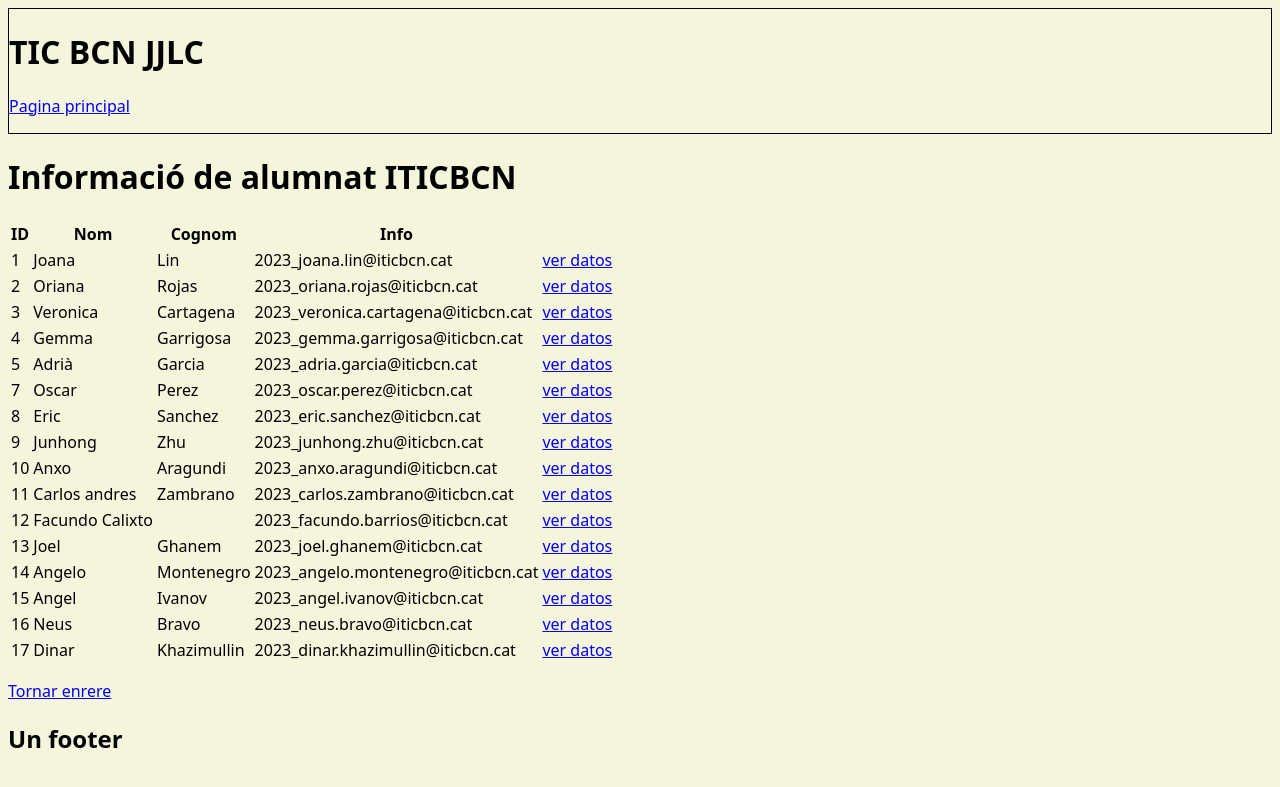
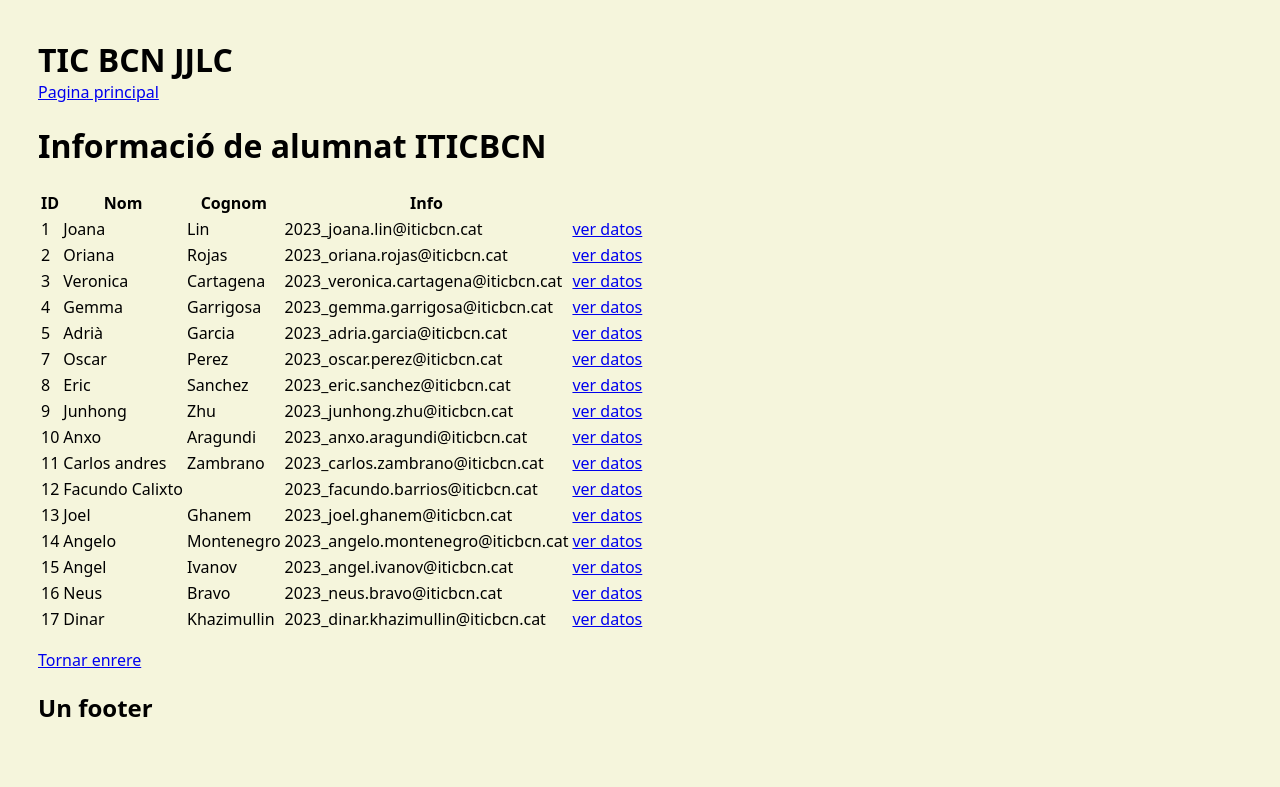
Before and after one commit to jolichh/M07_UF4, a Django app: page /centre/students/ in a window 1280 px wide. Shown: the top 787 px of the page. Run offline with Django 5.2, Linux system fonts and the light colour scheme.

Commit message:
cambio style

```diff
--- a/TIC_BCN_JJLC/centre/templates/alum.html
+++ b/TIC_BCN_JJLC/centre/templates/alum.html
@@ -1,6 +1,7 @@
 {% extends 'index_centre.html' %}
 
 {% block content %}
+<div class="content">
     <h1>Informació de alumnat ITICBCN</h1>
     <!-- <ul>
         {% for alumno in alumnos %}
@@ -31,5 +32,5 @@
         </tbody>
     </table>
     <p><a href="{% url 'index' %}">Tornar enrere</a></p>
-
+</div>
 {% endblock %}
--- a/TIC_BCN_JJLC/centre/templates/index_centre.html
+++ b/TIC_BCN_JJLC/centre/templates/index_centre.html
@@ -1,9 +1,9 @@
 {% extends 'index.html' %}
     {% block content %}
+    <div class="content">
+        <h1>Benvinguts a ITICBCN</h1>
 
-    <h1>Benvinguts a ITICBCN</h1>
-
-    <p><a href="{% url 'alumnes' %}">Alumnes</a></p>
-    <p><a href="{% url 'profes' %}">Professors</a></p>
-
+        <p><a href="{% url 'alumnes' %}">Alumnes</a></p>
+        <p><a href="{% url 'profes' %}">Professors</a></p>
+    </div>
     {% endblock %}
--- a/TIC_BCN_JJLC/static/styles/generic.css
+++ b/TIC_BCN_JJLC/static/styles/generic.css
@@ -1,8 +1,21 @@
 body {
     background-color:beige;
-    font-family:system-ui, -apple-system, BlinkMacSystemFont, 'Segoe UI', Roboto, Oxygen, Ubuntu, Cantarell, 'Open Sans', 'Helvetica Neue', sans-serif
+    font-family: system-ui, -apple-system, BlinkMacSystemFont, 'Segoe UI', Roboto, Oxygen, Ubuntu, Cantarell, 'Open Sans', 'Helvetica Neue', sans-serif;
+    padding: 30px;
 }
 
-div {
-    border: 1px solid black;
+/* HEADER */
+.header {
+    margin: 0px;
+    padding: 0px;
 }
+
+/* body content */
+/* .content {
+    display: flex;
+    flex-direction: column;
+    justify-content: center;
+    align-items: center;
+} */
+
+/* foooter */
--- a/TIC_BCN_JJLC/templates/foot/footer.html
+++ b/TIC_BCN_JJLC/templates/foot/footer.html
@@ -1,2 +1,4 @@
 
-<h2>Un footer</h2>
+<div id="foot">
+    <h2>Un footer</h2>
+</div>
--- a/TIC_BCN_JJLC/templates/head/header.html
+++ b/TIC_BCN_JJLC/templates/head/header.html
@@ -1,6 +1,6 @@
 <div id="head">
 
-    <h1>TIC BCN JJLC</h1>
-    <p><a href="/centre/">Pagina principal</a></p>
+    <h1 class="header">TIC BCN JJLC</h1>
+    <p class="header p"><a href="/centre/">Pagina principal</a></p>
 
 </div>
```
Lines whose indentation alone changed are shown as unchanged.
